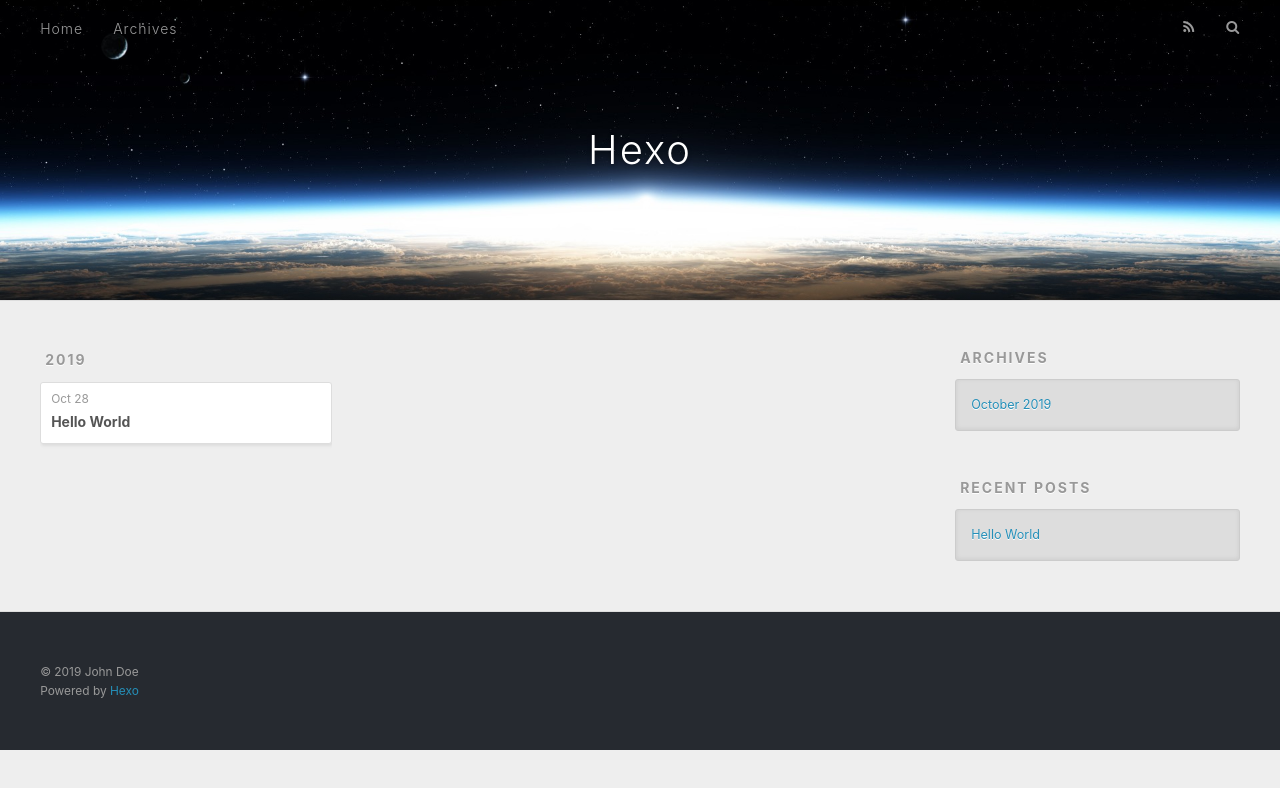
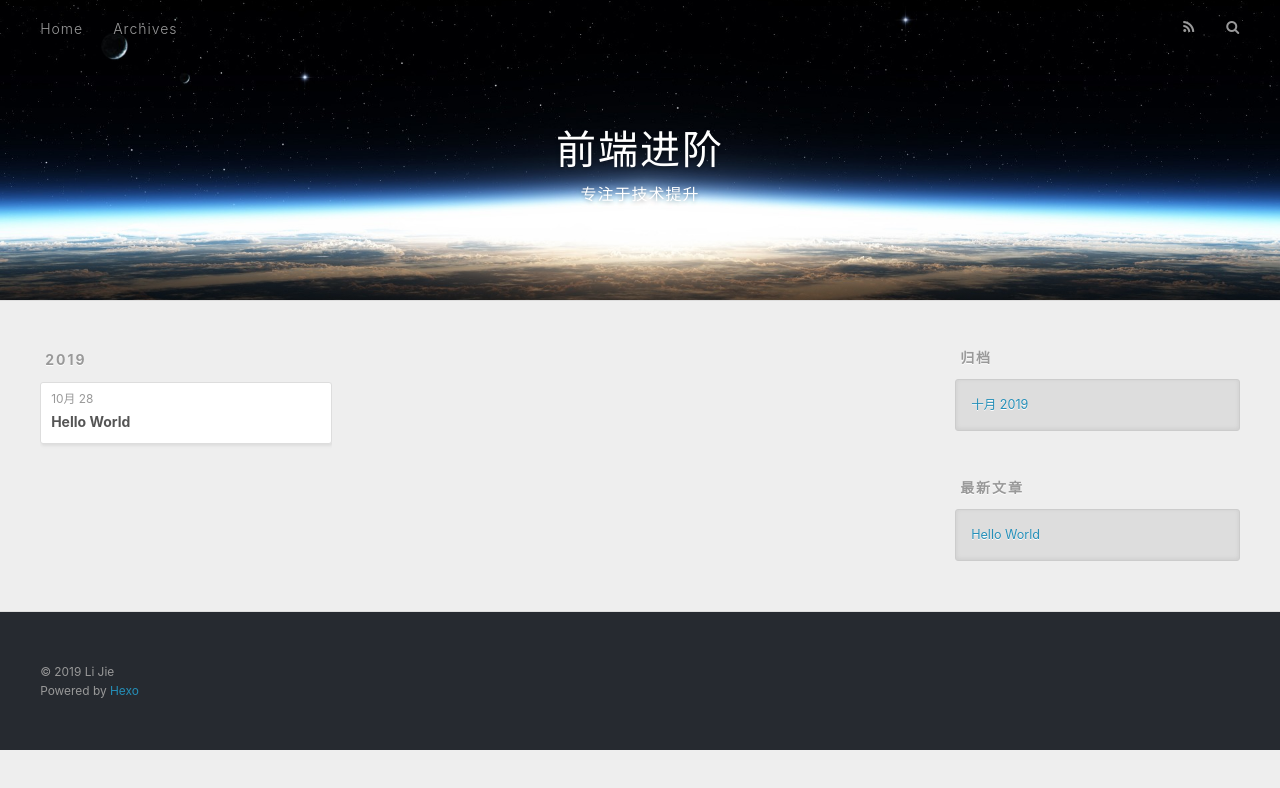
Before and after one commit to lijie0108/lijie0108.github.io, a plain HTML site: page archives/2019/10/index.html in a window 1280 px wide. Drawn offline with nearby package versions, Linux system fonts and the light colour scheme.

Commit message:
Site updated: 2019-10-28 15:53:06

```diff
--- a/archives/2019/10/index.html
+++ b/archives/2019/10/index.html
@@ -5,16 +5,16 @@
 
 
 
-  <title>Archives: 2019/10 | Hexo</title>
+  <title>归档: 2019/10 | 前端进阶</title>
   <meta name="viewport" content="width=device-width, initial-scale=1, maximum-scale=1">
   <meta property="og:type" content="website">
-<meta property="og:title" content="Hexo">
+<meta property="og:title" content="前端进阶">
 <meta property="og:url" content="http:&#x2F;&#x2F;yoursite.com&#x2F;archives&#x2F;2019&#x2F;10&#x2F;index.html">
-<meta property="og:site_name" content="Hexo">
-<meta property="og:locale" content="en">
+<meta property="og:site_name" content="前端进阶">
+<meta property="og:locale" content="zh-CN">
 <meta name="twitter:card" content="summary">
 
-    <link rel="alternate" href="/atom.xml" title="Hexo" type="application/atom+xml">
+    <link rel="alternate" href="/atom.xml" title="前端进阶" type="application/atom+xml">
 
 
     <link rel="icon" href="/favicon.png">
@@ -33,8 +33,12 @@
   <div id="header-outer" class="outer">
     <div id="header-title" class="inner">
       <h1 id="logo-wrap">
-        <a href="/" id="logo">Hexo</a>
+        <a href="/" id="logo">前端进阶</a>
       </h1>
+
+        <h2 id="subtitle-wrap">
+          <a href="/" id="subtitle">专注于技术提升</a>
+        </h2>
 
     </div>
     <div id="header-inner" class="inner">
@@ -50,7 +54,7 @@
 
           <a id="nav-rss-link" class="nav-icon" href="/atom.xml" title="RSS Feed"></a>
 
-        <a id="nav-search-btn" class="nav-icon" title="Search"></a>
+        <a id="nav-search-btn" class="nav-icon" title="搜索"></a>
       </nav>
       <div id="search-form-wrap">
         <form action="//google.com/search" method="get" accept-charset="UTF-8" class="search-form"><input type="search" name="q" class="search-form-input" placeholder="Search"><button type="submit" class="search-form-submit">&#xF002;</button><input type="hidden" name="sitesearch" value="http://yoursite.com"></form>
@@ -76,7 +80,7 @@
   <div class="archive-article-inner">
     <header class="archive-article-header">
       <a href="/2019/10/28/hello-world/" class="archive-article-date">
-  <time datetime="2019-10-28T07:43:56.651Z" itemprop="datePublished">Oct 28</time>
+  <time datetime="2019-10-28T07:43:56.651Z" itemprop="datePublished">10月 28</time>
 </a>
 
 
@@ -108,9 +112,9 @@
 
 
   <div class="widget-wrap">
-    <h3 class="widget-title">Archives</h3>
+    <h3 class="widget-title">归档</h3>
     <div class="widget">
-      <ul class="archive-list"><li class="archive-list-item"><a class="archive-list-link" href="/archives/2019/10/">October 2019</a></li></ul>
+      <ul class="archive-list"><li class="archive-list-item"><a class="archive-list-link" href="/archives/2019/10/">十月 2019</a></li></ul>
     </div>
   </div>
 
@@ -118,7 +122,7 @@
 
 
   <div class="widget-wrap">
-    <h3 class="widget-title">Recent Posts</h3>
+    <h3 class="widget-title">最新文章</h3>
     <div class="widget">
       <ul>
 
@@ -138,7 +142,7 @@
 
   <div class="outer">
     <div id="footer-info" class="inner">
-      &copy; 2019 John Doe<br>
+      &copy; 2019 Li Jie<br>
       Powered by <a href="http://hexo.io/" target="_blank">Hexo</a>
     </div>
   </div>
```
Also changed, not shown: 2019/10/28/hello-world/index.html (+15 -11 lines), archives/2019/index.html (+16 -12 lines), archives/index.html (+16 -12 lines), index.html (+16 -12 lines).
